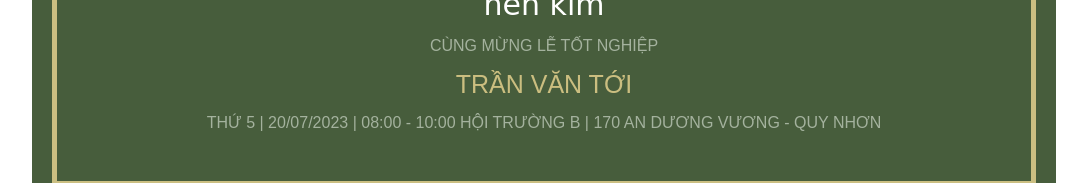
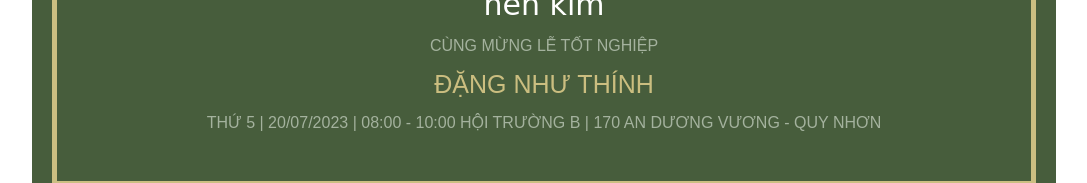
Before and after one commit to tvtoiit/thiepmoi.com, a plain HTML site: page index.html in a window 1280 px wide. Shown: the part 348-531 px from the top of the page, without its empty margins (96-1183 px from the left). Drawn offline with Linux system fonts and the light colour scheme.

Commit message:
Update index.html

```diff
--- a/index.html
+++ b/index.html
@@ -41,7 +41,7 @@
                     </div>
 
                     <div class="container_cart--namegraduate">
-                        trần văn tới
+                        Đặng Như Thính
                     </div>
                 </div>
 
```
